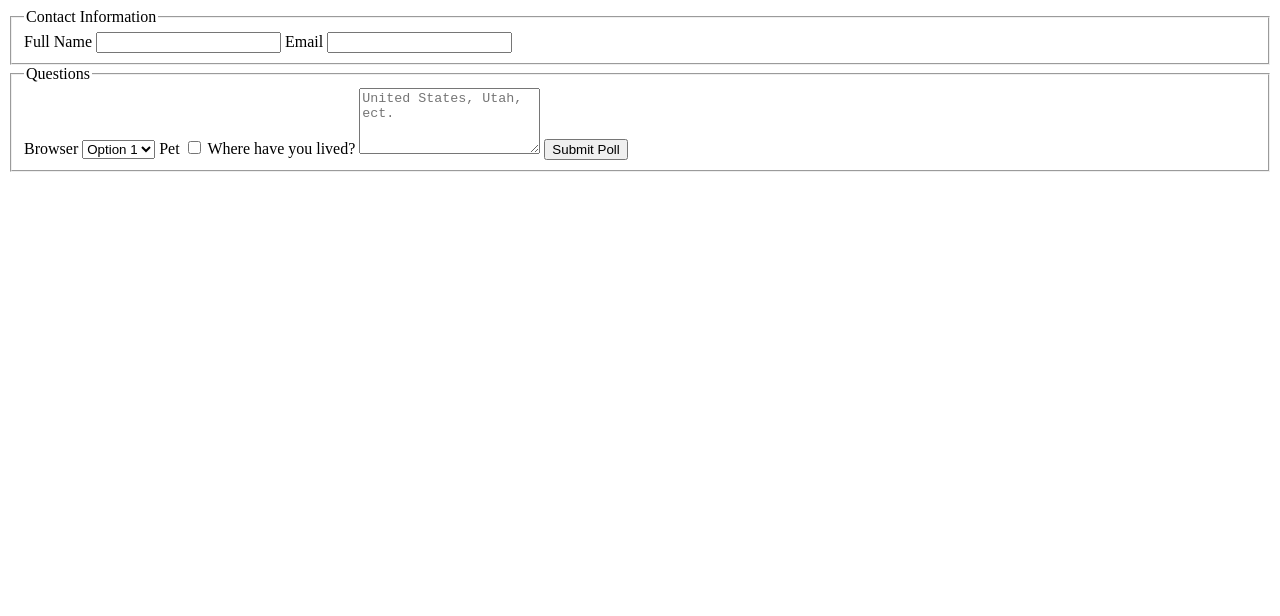
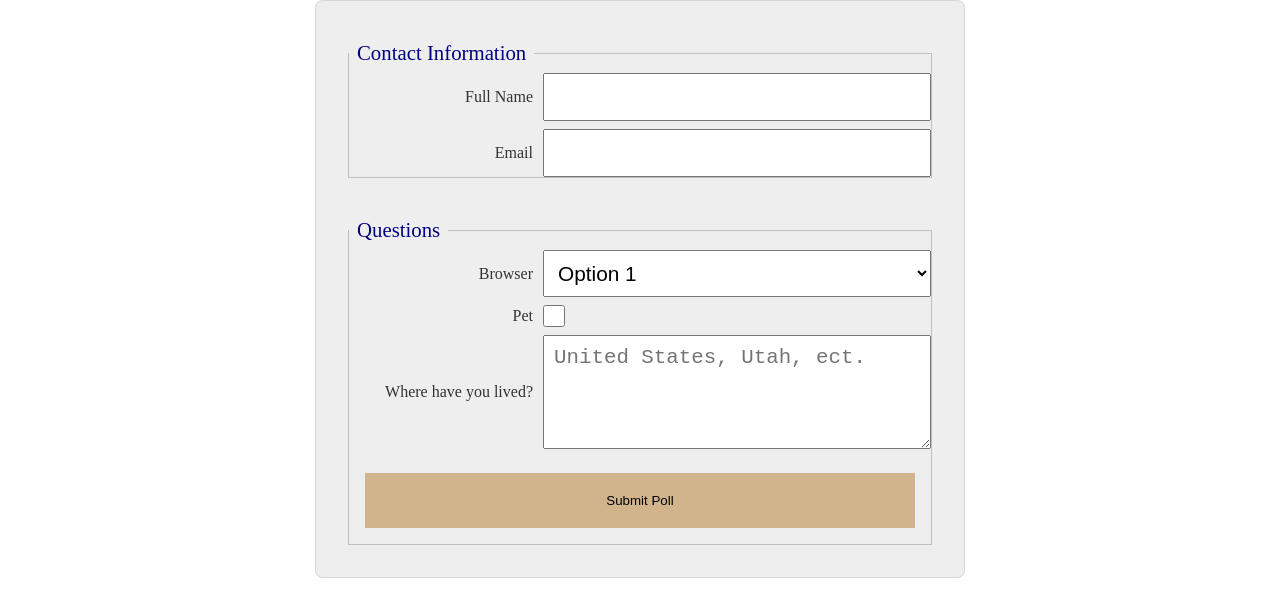
Before and after one commit to landonjsearle/wdd130, a plain HTML site: page week05/poll-form.html in a window 1280 px wide. Drawn offline with Linux system fonts and the light colour scheme.

Commit message:
Made changes to the poll-form.html file and added a css file to style it.

```diff
--- a/week05/poll-form.html
+++ b/week05/poll-form.html
@@ -3,31 +3,42 @@
 <head>
     <meta charset="UTF-8">
     <meta name="viewport" content="width=device-width, initial-scale=1.0">
-    <title>Document</title>
+    <title>Poll Form</title>
+    <link rel="stylesheet" href="styles/poll-form.css">
 </head>
 <body>
     <main>
         <form>
             <fieldset>
                 <legend>Contact Information</legend>
+                <div class="form-item column2">
                     <label for="fullname">Full Name</label>
                     <input type="text" id="fullname" name="fullname">
+                </div>
+                <div class="form-item column2">
                     <label for="useremail">Email</label>
                     <input type="email" name="useremail" id="useremail">
+                </div>
             </fieldset>
             <fieldset>
                 <legend>Questions</legend>
+                <div class="form-item column2">
                     <label for="browser">Browser</label>
                     <select name="browser" id="browser">
                         <option value="option1">Option 1</option>
                         <option value="opt2">Option 2</option>
                         <option value="opt3">Option 3</option>
                     </select>
+                </div>
+                <div class="form-item column2">
                     <label for="pet">Pet</label>
                     <input type="checkbox" name="pet" id="pet">
+                </div>
+                <div class="form-item column2">
                     <label for="feedback">Where have you lived?</label>
                     <textarea name="feedback" id="feedback" rows="4" placeholder="United States, Utah, ect."></textarea>
-                <input type="button" value="Submit Poll">
+                </div>
+                <button>Submit Poll</button>
             </fieldset>
         </form>
     </main>
--- /dev/null
+++ b/week05/styles/poll-form.css
@@ -0,0 +1,71 @@
+* {
+    margin: 0;
+    padding: 0;
+    box-sizing: border-box;
+}
+body {
+    color: #333;
+    background: #fff;
+}
+header {
+    margin: 0 auto;
+    width: 650px;
+}
+h1 {
+    font-style:italic;
+    color: blue;
+}
+form {
+    width: 650px;
+    margin: 0 auto;
+    padding: 1rem;
+    border: 1px solid rgb(0 0 0 / 0.1);
+    border-radius: 0.5rem;
+    background-color: #eee;
+    display: grid;
+}
+fieldset {
+    display: grid;
+    grid-gap: .5rem;
+    margin: 1rem;
+    border: 1px solid rgb(0 0 0 / 0.2);
+}
+legend {
+    padding: 0.5rem;
+    color: navy;
+    font-size: 1.3em;
+}
+label {
+    text-align: right;
+    padding-right: 10px;
+}
+input, select, textarea {
+    padding: 10px;
+    font-size: 1.3rem;
+}
+input[type="checkbox"] {
+    width: 22px;
+    height: 22px;
+    vertical-align: bottom;
+}
+button {
+    margin: 1rem;
+    background-color: tan;
+    color: black;
+    border: none;
+    padding: 20px;
+}
+button:hover {
+    background-color: gray;
+}
+.form-item {
+    display: grid;
+    align-items: center;
+}
+.column1 {
+    grid-template-columns: 3fr 1fr;
+    margin: 0.5rem 0;
+}
+.column2 {
+    grid-template-columns: 1fr 2fr;
+}
```
Lines whose indentation alone changed are shown as unchanged.
